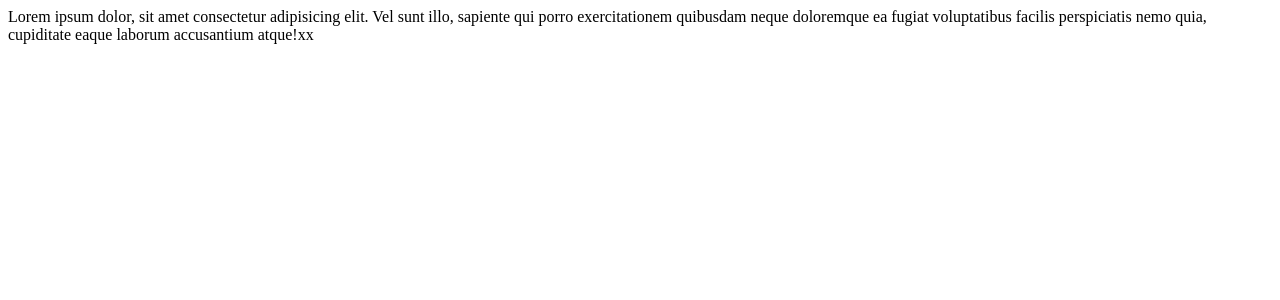
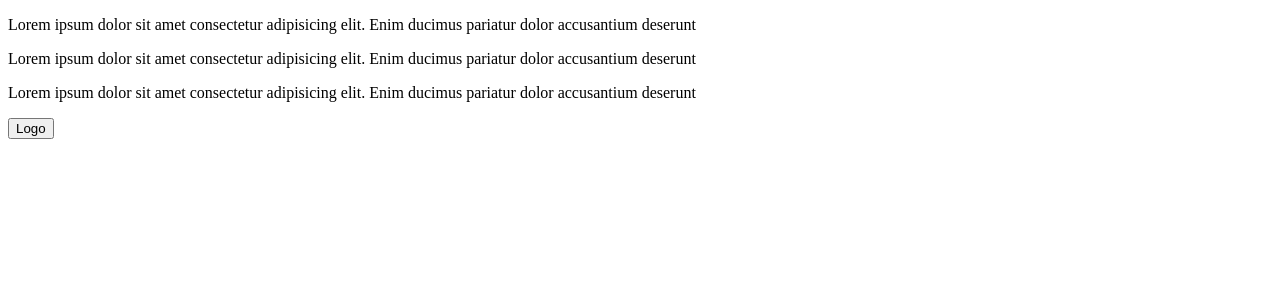
Before and after one commit to johncanero/advice-generator-app, a Next.js app: page / in a window 1280 px wide. Shown: the top 300 px of the page. Built offline with nearby package versions, Linux system fonts and the light colour scheme.

Commit message:
Adjust and Fix Card of the Advice Generator

```diff
--- a/sections/Header.tsx
+++ b/sections/Header.tsx
@@ -60,7 +60,7 @@ const Header = () => {
 
   return (
     <div>
-      <div className="hidden md:block">
+      <div className="hidden mx-4 md:block">
         <header className="flex items-center justify-between h-20 mt-3">
           <div>
             <Link rel="noopener noreferrer" href="/">
--- a/sections/Hero.tsx
+++ b/sections/Hero.tsx
@@ -1,11 +1,36 @@
-import React from 'react'
+import React from "react";
 
 const Hero = () => {
   return (
-    <div className='text-center mx-96'>
-      Lorem ipsum dolor, sit amet consectetur adipisicing elit. Vel sunt illo, sapiente qui porro exercitationem quibusdam neque doloremque ea fugiat voluptatibus facilis perspiciatis nemo quia, cupiditate eaque laborum accusantium atque!xx
+    <div className="text-center mx-96">
+      <div>
+        {/* Card */}
+        <div className="p-6 mx-auto rounded-lg bg-gray-50 md:max-w-xl shadow-20 dark:bg-zinc-800">
+          <p>
+            Lorem ipsum dolor sit amet consectetur adipisicing elit. Enim
+            ducimus pariatur dolor accusantium deserunt
+          </p>
+
+          <p>
+            Lorem ipsum dolor sit amet consectetur adipisicing elit. Enim
+            ducimus pariatur dolor accusantium deserunt
+          </p>
+
+          <p>
+            Lorem ipsum dolor sit amet consectetur adipisicing elit. Enim
+            ducimus pariatur dolor accusantium deserunt
+          </p>
+
+          {/* Button */}
+          <div>
+            <button className="relative z-50 px-4 py-2 mt-4 font-bold text-black rounded bg-custom-green hover:bg-green-400">
+              Logo
+            </button>
+          </div>
+        </div>
+      </div>
     </div>
-  )
-}
+  );
+};
 
-export default Hero
+export default Hero;
--- a/styles/globals.css
+++ b/styles/globals.css
@@ -7,10 +7,6 @@
     body {
         @apply px-4 mx-auto sm:max-w-sm md:max-w-3xl lg:max-w-full;
         @apply dark:bg-neutral-900 dark:text-gray-100 bg-gray-100 text-gray-900
-    }
-
-    .highlight:before {
-      @apply dark:bg-zinc-800
     }
 }
 
```
Also changed, not shown: 1 other file (tests, documents, lock files or other folders).
